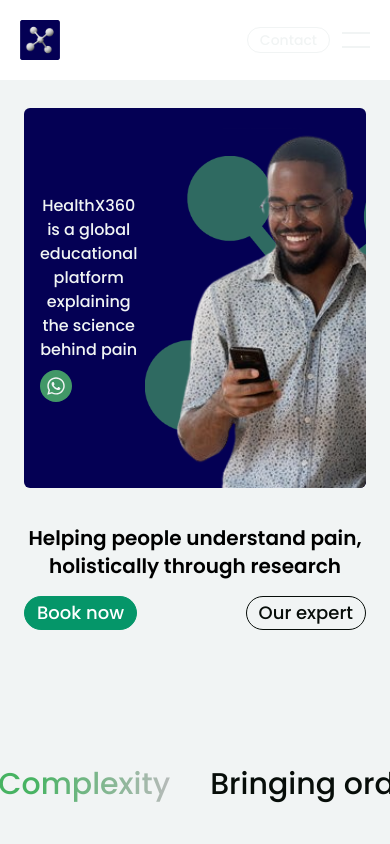
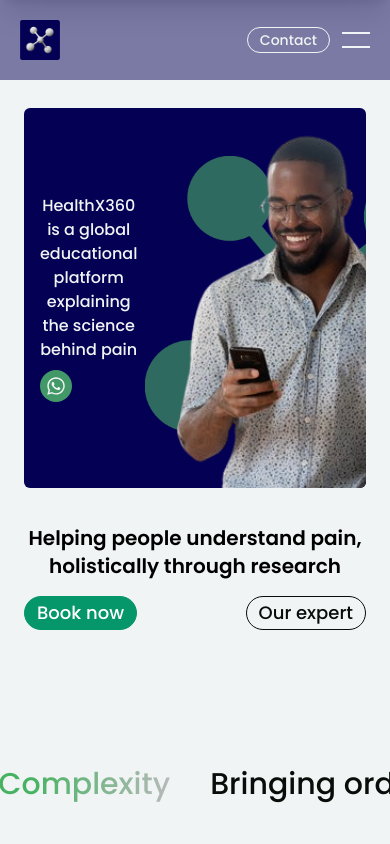
Before and after one commit to soumayaelmagh/healthX360, a Next.js app: page / in a window 390 px wide. Shown: the top 844 px of the page. Built offline with nearby package versions, Linux system fonts and the light colour scheme.

Commit message:
last revision fixes

```diff
--- a/src/components/nav/Navbar.tsx
+++ b/src/components/nav/Navbar.tsx
@@ -31,7 +31,7 @@
 
   return (
     <>
-      <header className="fixed bg-white w-full px-5 py-5 md:px-10 md:py-6 xl:px-16 xl:py-8 flex justify-between items-center z-[999] overflow-hidden">
+      <header className="fixed bg-secondary md:bg-white bg-opacity-50 w-full px-5 py-5 md:px-10 md:py-6 xl:px-16 xl:py-8 flex justify-between items-center z-[999] overflow-hidden">
         <Link
           href="/"
           className="text-black text-lg md:text-xl lg:text-2xl xl:text-3xl font-semibold"
--- a/src/components/nav/Panel.tsx
+++ b/src/components/nav/Panel.tsx
@@ -70,6 +70,14 @@
       >
         Religion and science
       </Link>
+      <Link
+        href="/blog"
+        onClick={() => {
+          dispatch(togglenav());
+        }}
+      >
+        Insight
+      </Link>
       <a
         href="https://healthx360.youcanbook.me/"
         className="blue-button lg:text-lg xl:text-xl"
```
Also changed, not shown: src/components/home/Framework.tsx (+2 -0 lines).
